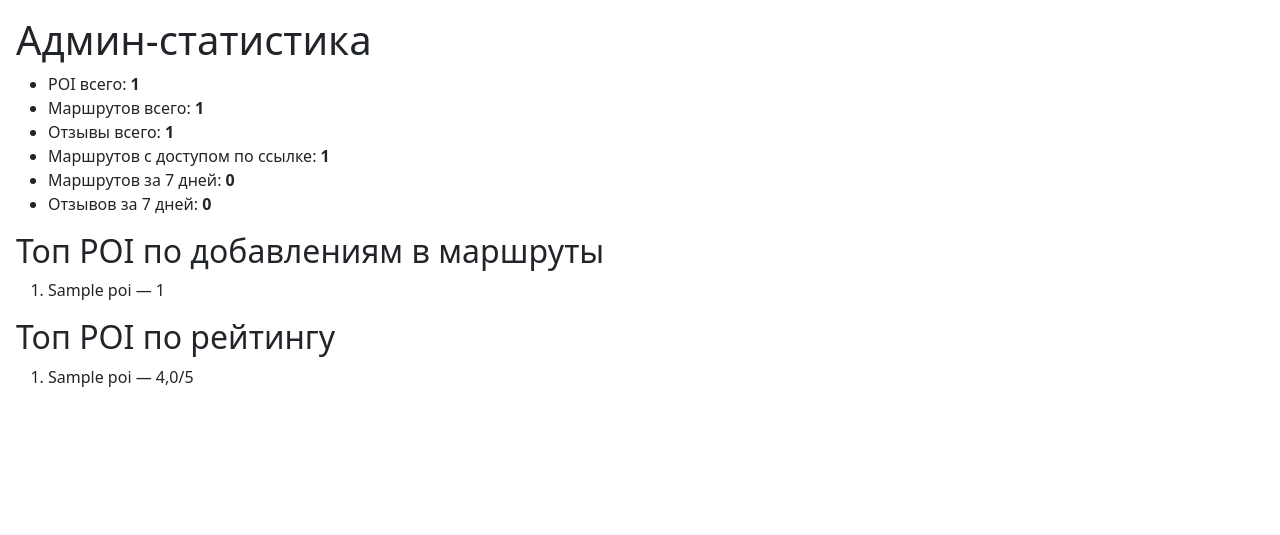
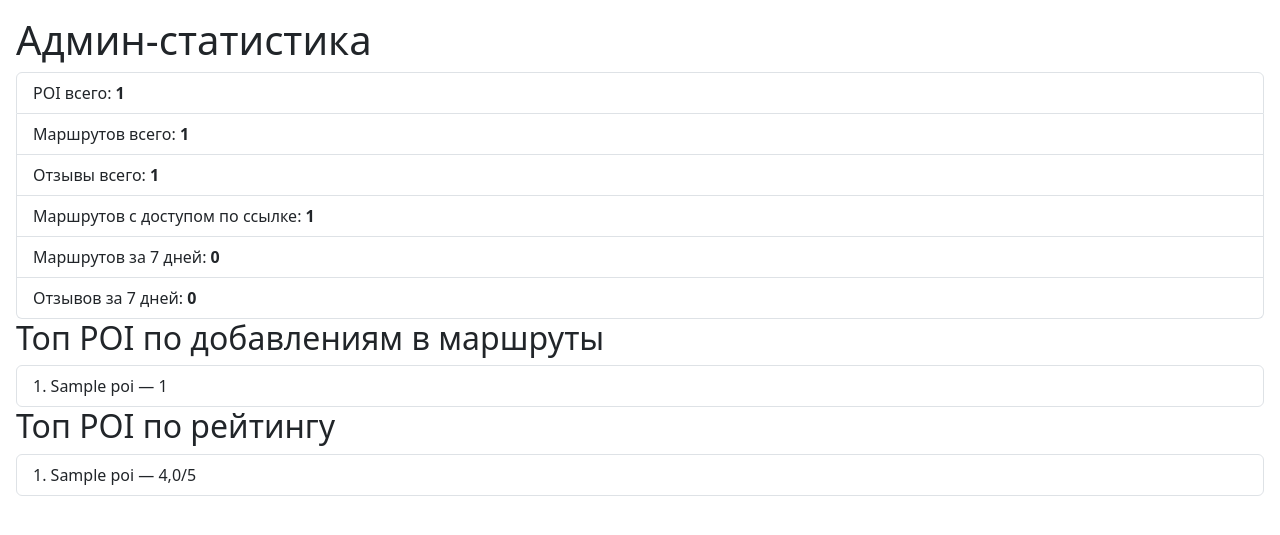
Before and after one commit to UtopiOne/TyvaTrail.Personal, a Django app: page /dashboard/ in a window 1280 px wide. Shown: the part 72-607 px from the top of the page. Run offline with Django 5.2, Linux system fonts and the light colour scheme; a user stored in the database is signed in; tables that the repository leaves empty hold one stand-in row (values such as "Sample post"); some libraries are stand-ins or nearby versions.

Commit message:
styled admin stats dashboard

```diff
--- a/tours/templates/tours/admin_stats.html
+++ b/tours/templates/tours/admin_stats.html
@@ -1,33 +1,46 @@
 {% extends "base.html" %}
-{% block title %}Админ-статистика{% endblock %}
-
+{% load django_bootstrap5 %}
+{% block title %}
+  Админ-статистика
+{% endblock title %}
+{% block extra_head %}
+{% endblock extra_head %}
 {% block content %}
   <h1>Админ-статистика</h1>
-
-<ul>
-  <li>POI всего: <strong>{{ total_poi }}</strong></li>
-  <li>Маршрутов всего: <strong>{{ total_routes }}</strong></li>
-  <li>Отзывы всего: <strong>{{ total_reviews }}</strong></li>
-  <li>Маршрутов с доступом по ссылке: <strong>{{ shared_routes }}</strong></li>
-  <li>Маршрутов за 7 дней: <strong>{{ routes_7d }}</strong></li>
-  <li>Отзывов за 7 дней: <strong>{{ reviews_7d }}</strong></li>
+  <ul class="list-group">
+    <li class="list-group-item">
+      POI всего: <strong>{{ total_poi }}</strong>
+    </li>
+    <li class="list-group-item">
+      Маршрутов всего: <strong>{{ total_routes }}</strong>
+    </li>
+    <li class="list-group-item">
+      Отзывы всего: <strong>{{ total_reviews }}</strong>
+    </li>
+    <li class="list-group-item">
+      Маршрутов с доступом по ссылке: <strong>{{ shared_routes }}</strong>
+    </li>
+    <li class="list-group-item">
+      Маршрутов за 7 дней: <strong>{{ routes_7d }}</strong>
+    </li>
+    <li class="list-group-item">
+      Отзывов за 7 дней: <strong>{{ reviews_7d }}</strong>
+    </li>
   </ul>
-
   <h2>Топ POI по добавлениям в маршруты</h2>
-<ol>
+  <ol class="list-group list-group-numbered">
     {% for row in top_poi_by_usage %}
-    <li>{{ row.poi__name }} — {{ row.uses }}</li>
+      <li class="list-group-item">{{ row.poi__name }} — {{ row.uses }}</li>
     {% empty %}
-    <li>Пока нет данных.</li>
+      <li class="text-muted">Пока нет данных.</li>
     {% endfor %}
   </ol>
-
   <h2>Топ POI по рейтингу</h2>
-<ol>
+  <ol class="list-group list-group-numbered">
     {% for p in top_poi_by_rating %}
-    <li>{{ p.name }} — {{ p.avg_rating|floatformat:1 }}/5</li>
+      <li class="list-group-item">{{ p.name }} — {{ p.avg_rating|floatformat:1 }}/5</li>
     {% empty %}
-    <li>Пока нет данных.</li>
+      <li class="text-muted">Пока нет данных.</li>
     {% endfor %}
   </ol>
-{% endblock %}
+{% endblock content %}
```
Lines whose indentation alone changed are shown as unchanged.
